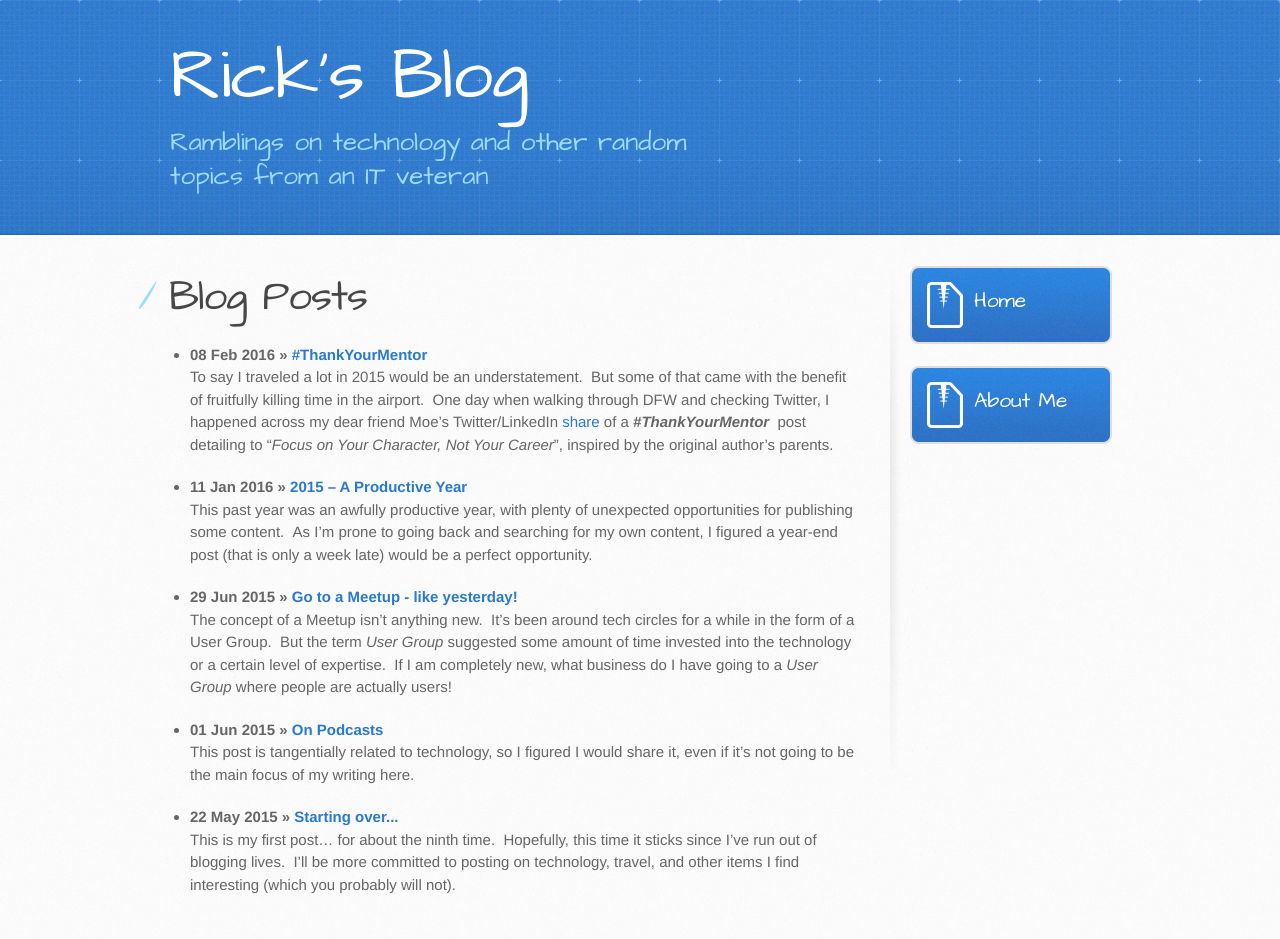
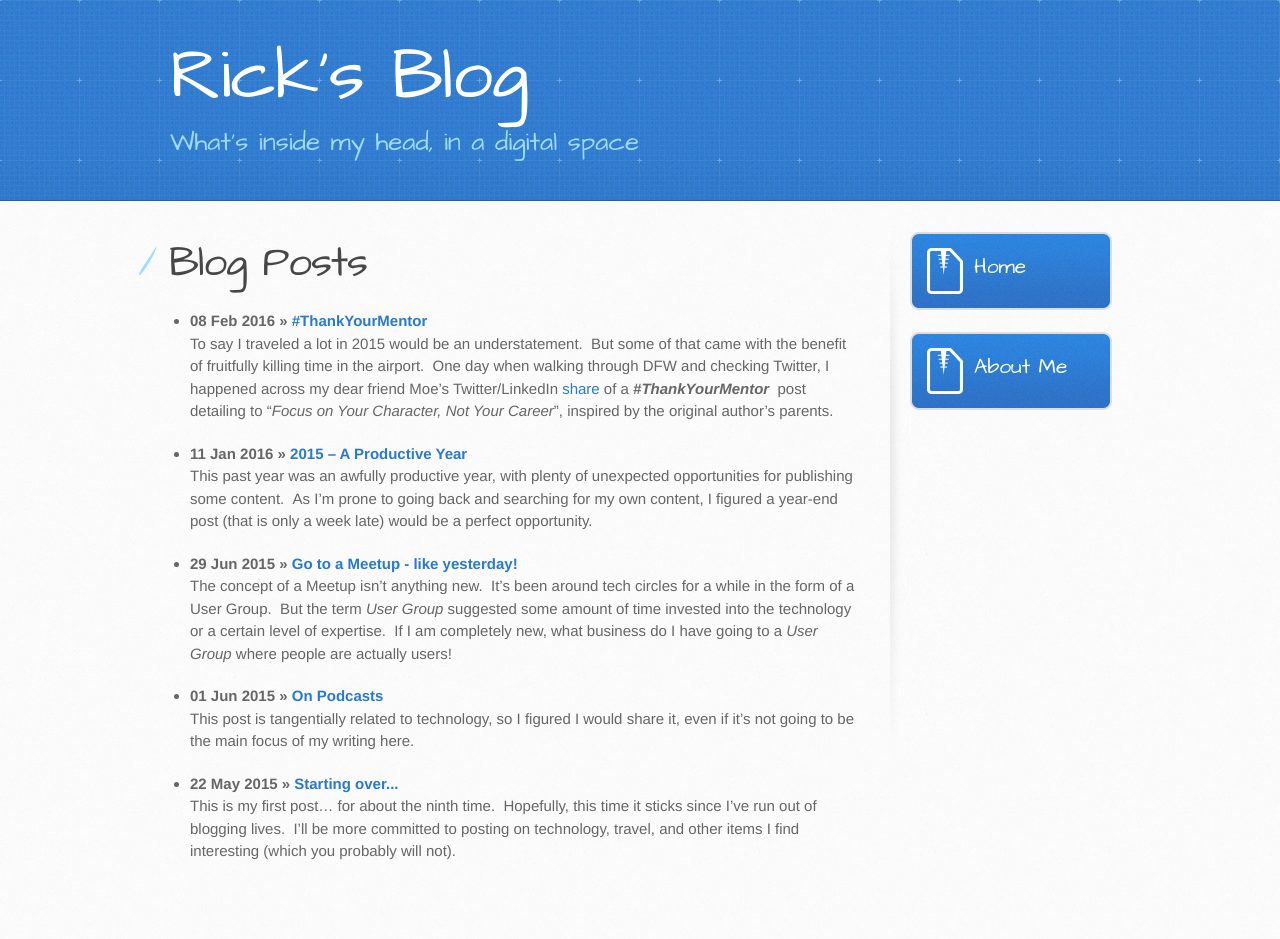
Before and after one commit to osowski/osowski.github.io, a Jekyll site: the page built from index.html, in a window 1280 px wide. Built offline with Jekyll 4.4.1, drawn with Linux system fonts in a browser that asks for light colours; after the commit the page ends 905 px from its top, so only the background shows below that.

Commit message:
Update _config.yml

```diff
--- a/_config.yml
+++ b/_config.yml
@@ -1,6 +1,6 @@
 # Setup
 name:         Rick's Blog
-tagline:      Ramblings on technology and other random topics from an IT veteran
+tagline:      What's inside my head, in a digital space
 baseurl:      ""
 
 # Gems
```
